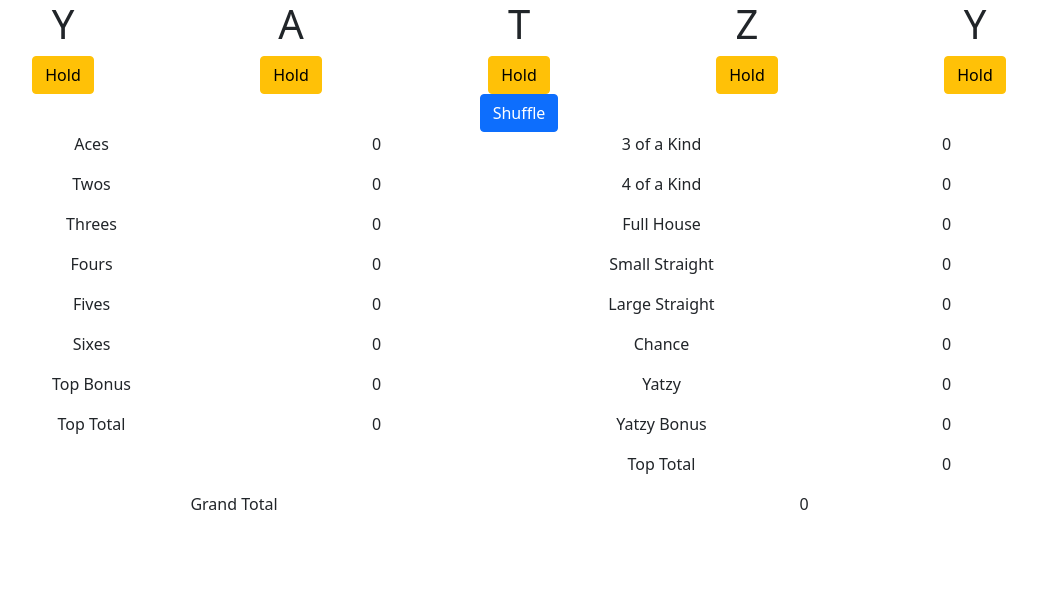
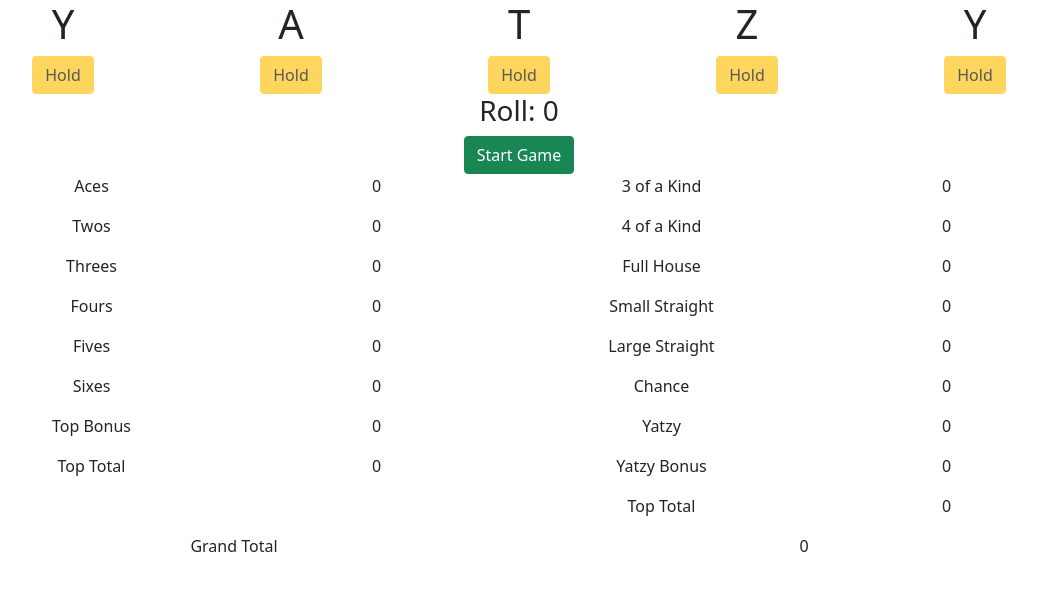
Before and after one commit to mike881205/yatzy, a React (Create React App) app: page / in a window 1280 px wide. Shown: the top 590 px of the page, without its empty margins (121-1158 px from the left). Built offline with nearby package versions, Linux system fonts and the light colour scheme.

Commit message:
added ButtonRow component, and functions to start/stop round/game and update rolls

```diff
--- /dev/null
+++ b/src/components/ButtonRow/index.js
@@ -0,0 +1,45 @@
+import React from "react";
+import Row from 'react-bootstrap/Row';
+import Col from 'react-bootstrap/Col';
+import Button from 'react-bootstrap/Button';
+
+const ButtonRow = ({ shuffleSlots, roll, roundOver, gameOver, startGame, nextRound, endRound }) => {
+
+    return (
+        <Row>
+            <Col>
+                <Row>
+                    <Col>
+                        <h3>Roll: {roll}</h3>
+                    </Col>
+                </Row>
+                {
+                    gameOver && roundOver && roll === 0 ?
+                        <Row>
+                            <Col>
+                                <Button variant="success" onClick={() => startGame()}>Start Game</Button>{' '}
+                            </Col>
+                        </Row>
+                        :
+                        roundOver ?
+                            <Row>
+                                <Col>
+                                    <Button variant="success" onClick={() => nextRound()}>Next Round</Button>{' '}
+                                </Col>
+                            </Row>
+                            :
+                            <Row>
+                                <Col>
+                                    <Button variant="primary" onClick={() => shuffleSlots()}>Shuffle</Button>{' '}
+                                </Col>
+                                <Col>
+                                    <Button variant="danger" onClick={() => endRound()}>End Round</Button>{' '}
+                                </Col>
+                            </Row>
+                }
+            </Col>
+        </Row>
+    );
+};
+
+export default ButtonRow;
--- a/src/components/Slot/index.js
+++ b/src/components/Slot/index.js
@@ -3,7 +3,7 @@ import Row from 'react-bootstrap/Row';
 import Col from 'react-bootstrap/Col';
 import Button from 'react-bootstrap/Button';
 
-const Slot = ({ slot }) => {
+const Slot = ({ slot, roundOver }) => {
     const { value, image, held } = slot;
     return (
         <Col>
@@ -14,7 +14,7 @@ const Slot = ({ slot }) => {
             </Row>
             <Row>
                 <Col>
-                    <Button variant={held ? "danger" : "warning"}>{held ? "Held" : "Hold"}</Button>{' '}
+                    <Button variant={held ? "danger" : "warning"} disabled={roundOver}>{held ? "Held" : "Hold"}</Button>{' '}
                 </Col>
             </Row>
         </Col>
--- a/src/components/SlotRow/index.js
+++ b/src/components/SlotRow/index.js
@@ -2,10 +2,10 @@ import React from "react";
 import Row from 'react-bootstrap/Row';
 import Slot from "../Slot";
 
-const SlotRow = ({ slots }) => {
+const SlotRow = ({ slots, roundOver }) => {
     return (
         <Row>
-            {slots.map((slot, i) => {return <Slot key={i} slot={slot} />})}
+            {slots.map((slot, i) => {return <Slot key={i} slot={slot} roundOver={roundOver} />})}
         </Row>
     );
 };
--- a/src/components/Yatzy/index.js
+++ b/src/components/Yatzy/index.js
@@ -1,11 +1,9 @@
 import React, { useState } from "react";
 import Constants from "../../constants/constants";
 import Container from 'react-bootstrap/Container';
-import Row from 'react-bootstrap/Row';
-import Col from 'react-bootstrap/Col';
-import Button from 'react-bootstrap/Button';
 import SlotRow from "../SlotRow";
 import ScoreRow from "../ScoreRow";
+import ButtonRow from "../ButtonRow";
 
 const Yatzy = () => {
 
@@ -13,6 +11,9 @@ const Yatzy = () => {
 
     const [scoreBoard, setBoard] = useState([topHands(), bottomHands()]);
     const [slots, setSlots] = useState(Slots());
+    const [gameOver, setGameOver] = useState(true);
+    const [roundOver, setRoundOver] = useState(true);
+    const [roll, setRoll] = useState(0);
 
     const totalHandPoints = board => {
         let total = 0;
@@ -20,12 +21,32 @@ const Yatzy = () => {
         return total;
     };
 
+    const startGame = () => {
+        setGameOver(false);
+        setRoundOver(false);
+    };
+
+    const nextRound = () => {
+        setRoll(0);
+        setRoundOver(false);
+        setSlots(Slots());
+    };
+
+    const endRound = () => {
+        setRoundOver(true);
+    };
+
+    const updateRoll = () => {
+        setRoll(prevRoll => prevRoll + 1);
+        if (roll + 1 === 3) setRoundOver(true);
+    };
+
     const shuffleSlots = () => {
         const getRandomIndex = () => {
             const min = Math.ceil(0);
             const max = Math.floor(5);
             return Math.floor(Math.random() * (max - min + 1)) + min;
-        }
+        };
 
         const newSlots = slots.map(slot => {
             const index = getRandomIndex();
@@ -38,17 +59,25 @@ const Yatzy = () => {
         });
 
         setSlots(newSlots);
+        updateRoll();
     };
 
     return (
         <Container>
-            <SlotRow slots={slots} />
+            <SlotRow
+                roundOver={roundOver}
+                slots={slots}
+            />
 
-            <Row>
-                <Col>
-                    <Button variant="primary" onClick={shuffleSlots}>Shuffle</Button>{' '}
-                </Col>
-            </Row>
+            <ButtonRow
+                roll={roll}
+                roundOver={roundOver}
+                gameOver={gameOver}
+                shuffleSlots={shuffleSlots}
+                startGame={startGame}
+                nextRound={nextRound}
+                endRound={endRound}
+            />
 
             <ScoreRow
                 scoreBoard={scoreBoard}
```
